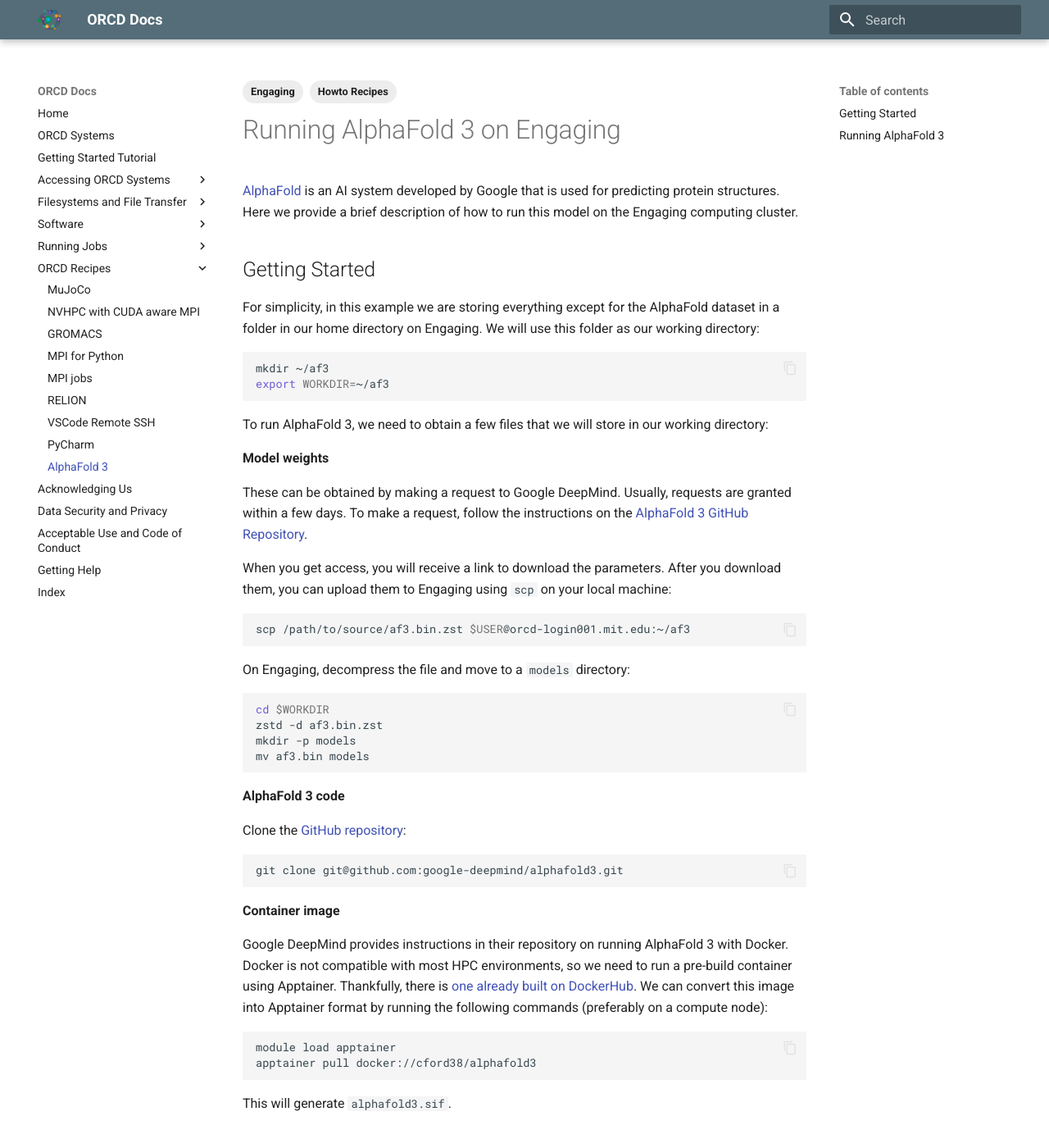
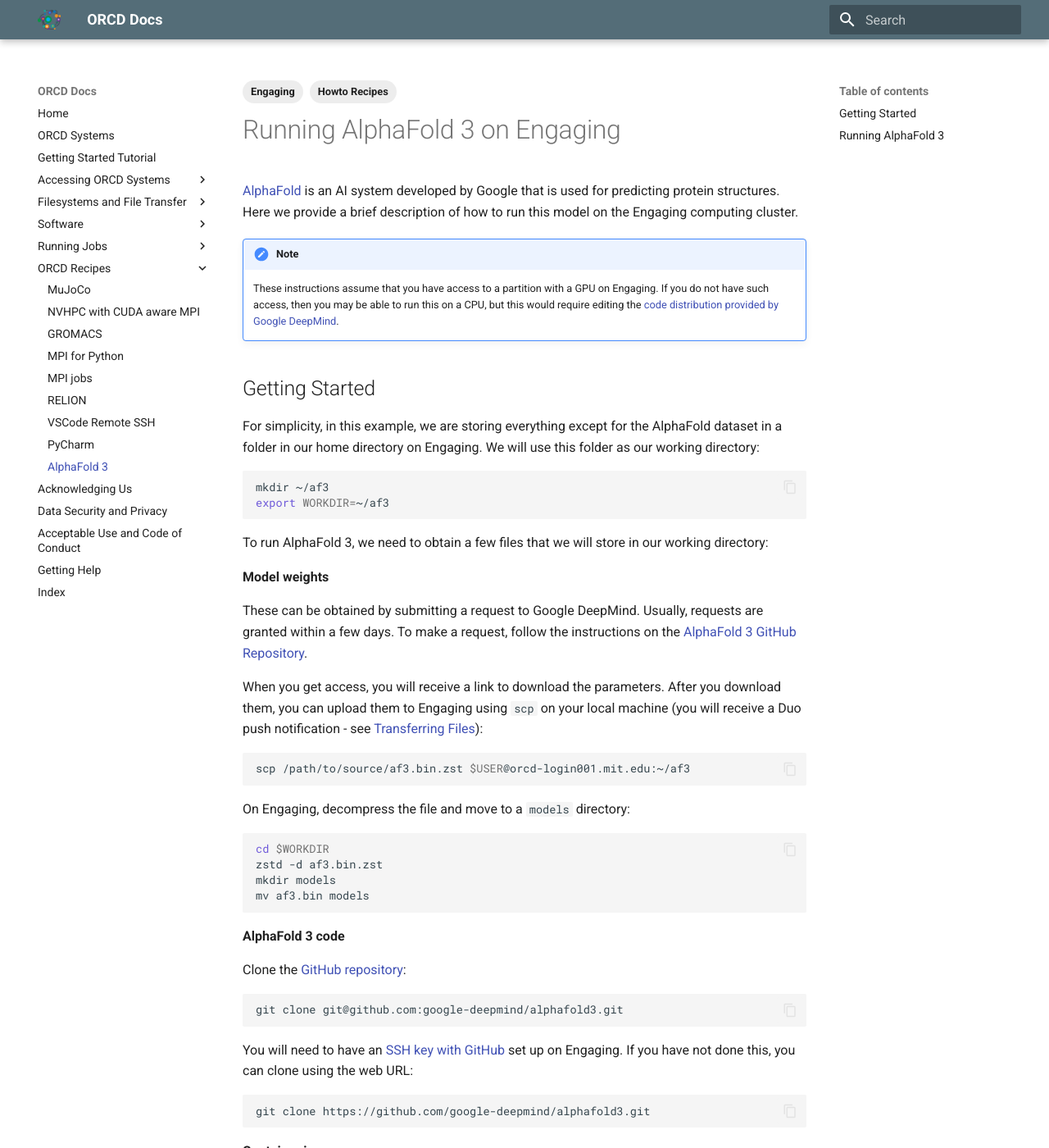
Before and after one commit to mit-orcd/orcd-docs-edit, an MkDocs documentation site: the page built from docs/recipes/af3.md, in a window 1280 px wide and 1400 px high. Shown: the whole window at 82% size. Built offline with MkDocs 1.6.1 and Material for MkDocs 9.7.7, drawn with Linux system fonts in a browser that asks for light colours; some of the changed text lies outside the part shown.

Commit message:
grammar fixes

````diff
--- a/docs/recipes/af3.md
+++ b/docs/recipes/af3.md
@@ -11,9 +11,15 @@
 provide a brief description of how to run this model on the Engaging computing
 cluster.
 
+!!! note
+    These instructions assume that you have access to a partition with a GPU on
+    Engaging. If you do not have such access, then you may be able to run this
+    on a CPU, but this would require editing the [code distribution provided by
+    Google DeepMind](https://github.com/google-deepmind/alphafold3/tree/main).
+
 ## Getting Started
 
-For simplicity, in this example we are storing everything except for the
+For simplicity, in this example, we are storing everything except for the
 AlphaFold dataset in a folder in our home directory on Engaging. We will use
 this folder as our working directory:
 
@@ -27,13 +33,15 @@
 
 **Model weights**
 
-These can be obtained by making a request to Google DeepMind. Usually, requests
-are granted within a few days. To make a request, follow the instructions on
-the [AlphaFold 3 GitHub Repository](https://github.com/google-deepmind/alphafold3?tab=readme-ov-file#obtaining-model-parameters).
+These can be obtained by submitting a request to Google DeepMind. Usually,
+requests are granted within a few days. To make a request, follow the
+instructions on the
+[AlphaFold 3 GitHub Repository](https://github.com/google-deepmind/alphafold3?tab=readme-ov-file#obtaining-model-parameters).
 
 When you get access, you will receive a link to download the parameters. After
 you download them, you can upload them to Engaging using `scp` on your local
-machine:
+machine (you will receive a Duo push notification - see
+[Transferring Files](../filesystems-file-transfer/transferring-files.md#scp)):
 
 ```bash
 scp /path/to/source/af3.bin.zst $USER@orcd-login001.mit.edu:~/af3
@@ -44,7 +52,7 @@
 ```bash
 cd $WORKDIR
 zstd -d af3.bin.zst
-mkdir -p models
+mkdir models
 mv af3.bin models
 ```
 
@@ -54,6 +62,14 @@
 
 ```bash
 git clone git@github.com:google-deepmind/alphafold3.git
+```
+
+You will need to have an
+[SSH key with GitHub](https://docs.github.com/en/authentication/connecting-to-github-with-ssh/adding-a-new-ssh-key-to-your-github-account?tool=webui)
+set up on Engaging. If you have not done this, you can clone using the web URL:
+
+```bash
+git clone https://github.com/google-deepmind/alphafold3.git
 ```
 
 **Container image**
@@ -67,10 +83,13 @@
 
 ```bash
 module load apptainer
-apptainer pull docker://cford38/alphafold3
+apptainer pull alphafold3.sif docker://cford38/alphafold3
 ```
 
-This will generate `alphafold3.sif`.
+This will generate `alphafold3.sif`. A `.sif` file is a "Singularity (Apptainer)
+Image Format" file, which packages applications and their dependencies into a
+single file. This is comparable to a Docker image except it is optimized for
+HPC environments.
 
 ## Running AlphaFold 3
 
@@ -86,8 +105,11 @@
 ```bash
 mkdir af_output
 mkdir af_input
-vi af_input/fold_input.json
+touch af_input/fold_input.json
 ```
+
+Copy the following into `af_input/fold_input.json` (using `vim`, `emacs`, or
+`nano`):
 
 ```title="fold_input.json"
 {
@@ -117,7 +139,7 @@
     salloc -N 1 -n 16 -p mit_normal_gpu --gres=gpu:1
     ```
 
-    Run this script:
+    Run this script (`sh run_alphafold.sh`):
 
     ```bash title="run_alphafold.sh"
     #!/bin/bash
@@ -185,3 +207,5 @@
     ```bash
     sbatch run_alphafold.sbatch
     ```
+
+Output is saved to the `af_output` directory.
````
Also changed, not shown: other parts of docs/recipes/af3.md (+1 -1 lines).
